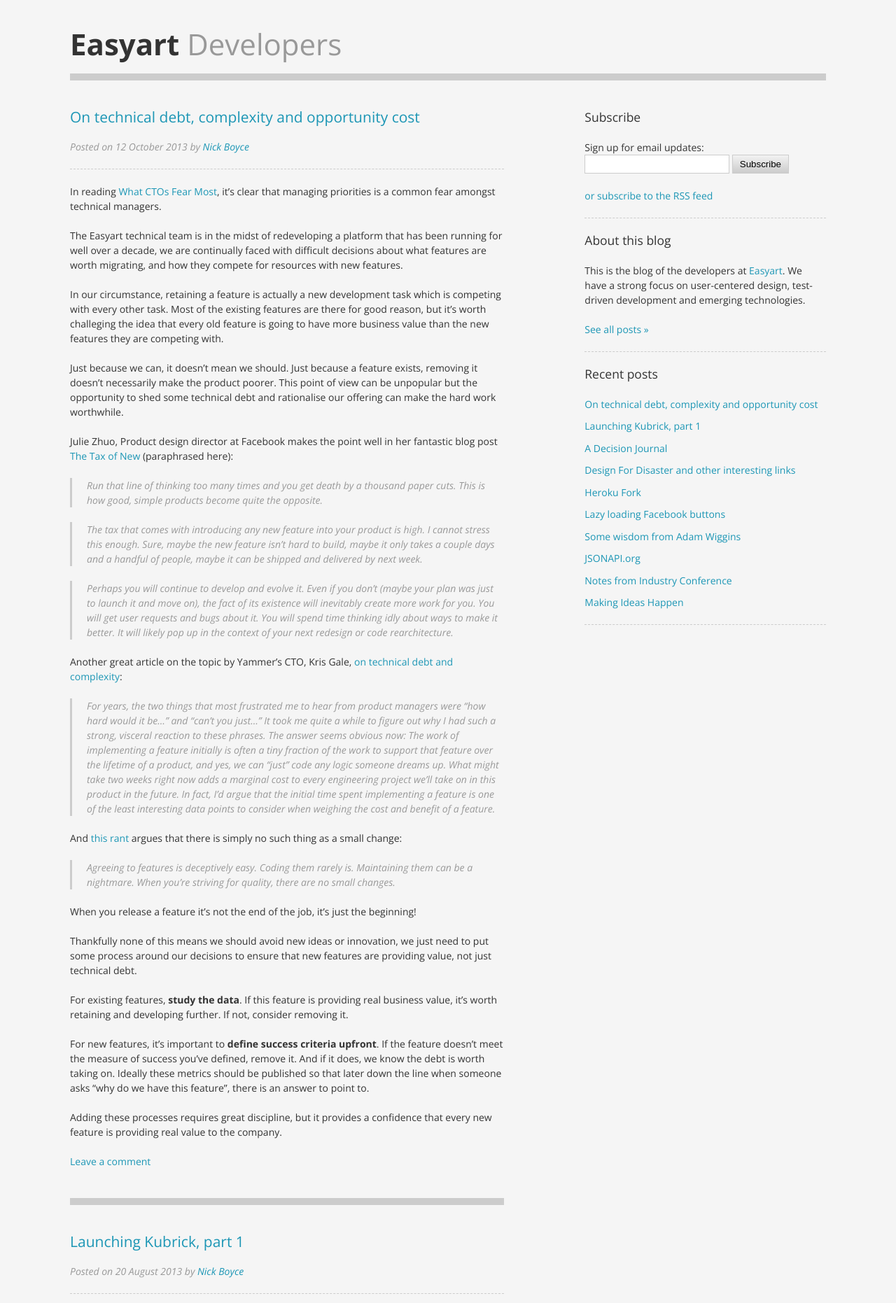
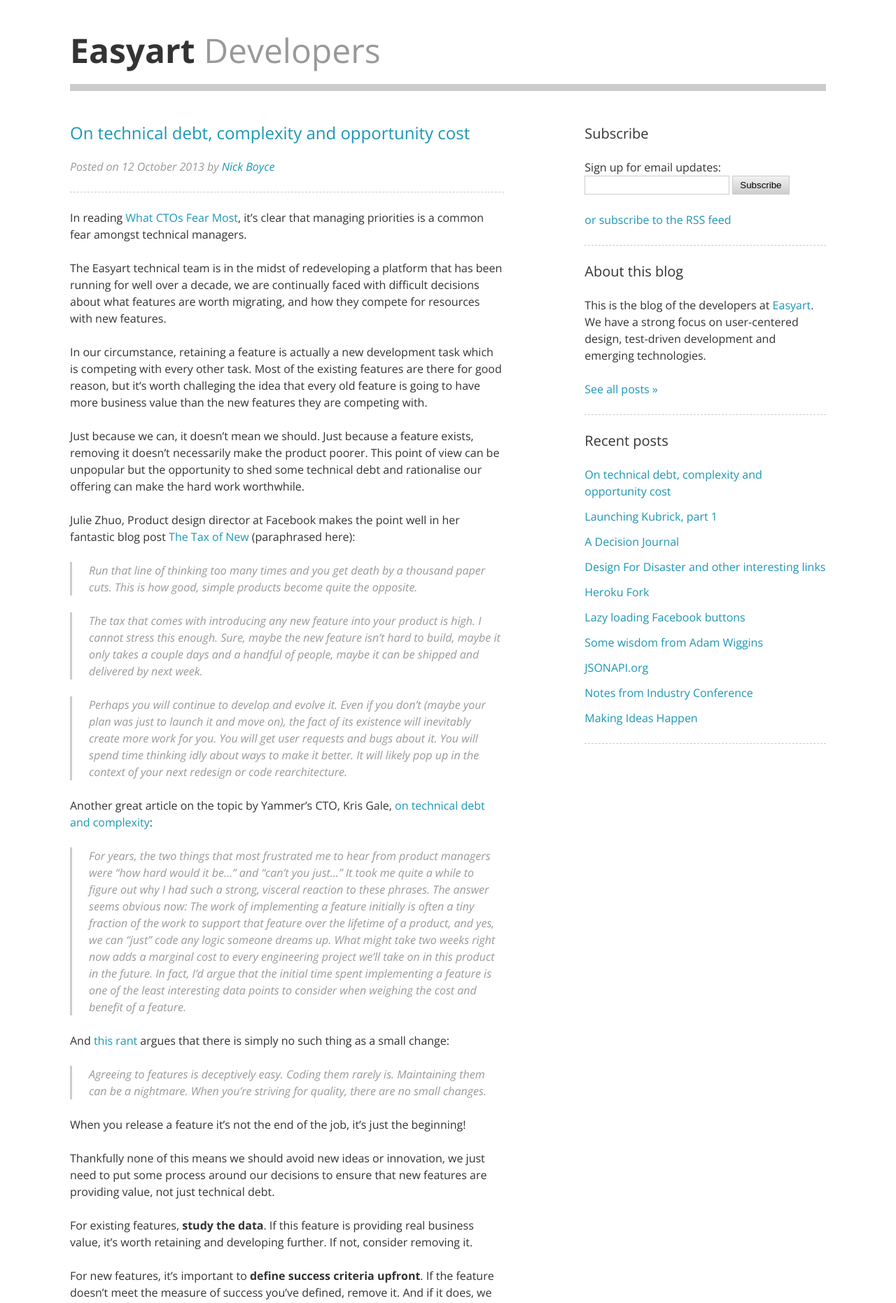
Before and after one commit to kingandmcgaw/kingandmcgaw.github.io, a Jekyll site: the page built from index.html, in a window 1280 px wide. Shown: the top 1862 px of the page at 70% size. Built offline with Jekyll 4.4.1, drawn with Linux system fonts in a browser that asks for light colours; Markdown is read by kramdown in place of the engine named in the settings; the list of posts is cut into pages by our own code; comment, search, counter and statistics services are not loaded.

Commit message:
updated some css

```diff
--- a/assets/css/main.css
+++ b/assets/css/main.css
@@ -34,9 +34,10 @@ body {
   width: 90%;
   max-width: 1080px;
   margin: 0 auto;
-  font: 87.5%/1.5 "Open Sans", "Helvetica Neue", Helvetica, Arial, sans-serif;
+  font: 100%/1.5 "Open Sans", "Helvetica Neue", Helvetica, Arial, sans-serif;
   color: #333333;
-  background: whitesmoke; }
+
+}
 
 /* ----------------------------------------------
   TYPOGRAPHY
@@ -331,7 +332,8 @@ button {
     .global-header a:hover, .global-header a:active, .global-header a:focus {
       text-decoration: none; }
   .global-header strong {
-    color: #333333; }
+    color: #333333;
+  }
 
 /* ----------------------------------------------
   FOOTER
```
Also changed, not shown: 2 other files.
